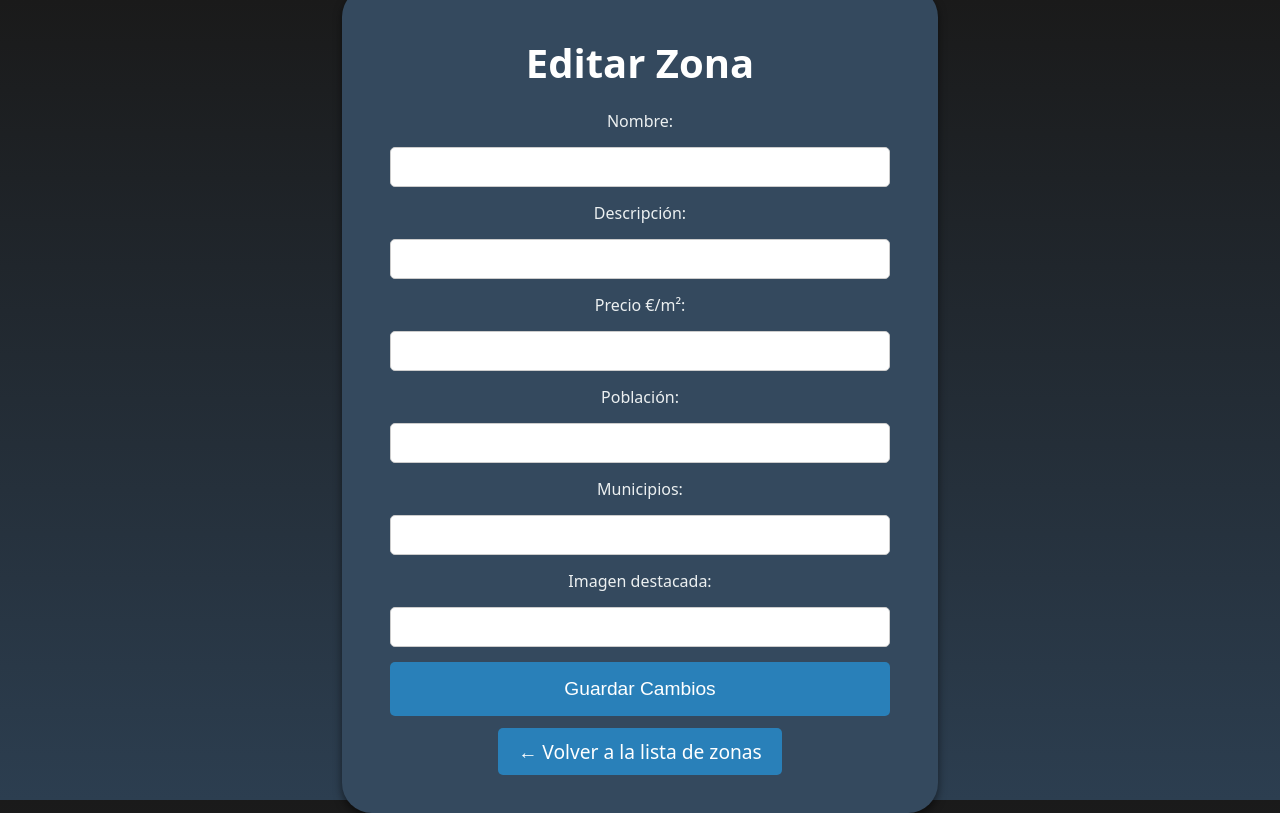
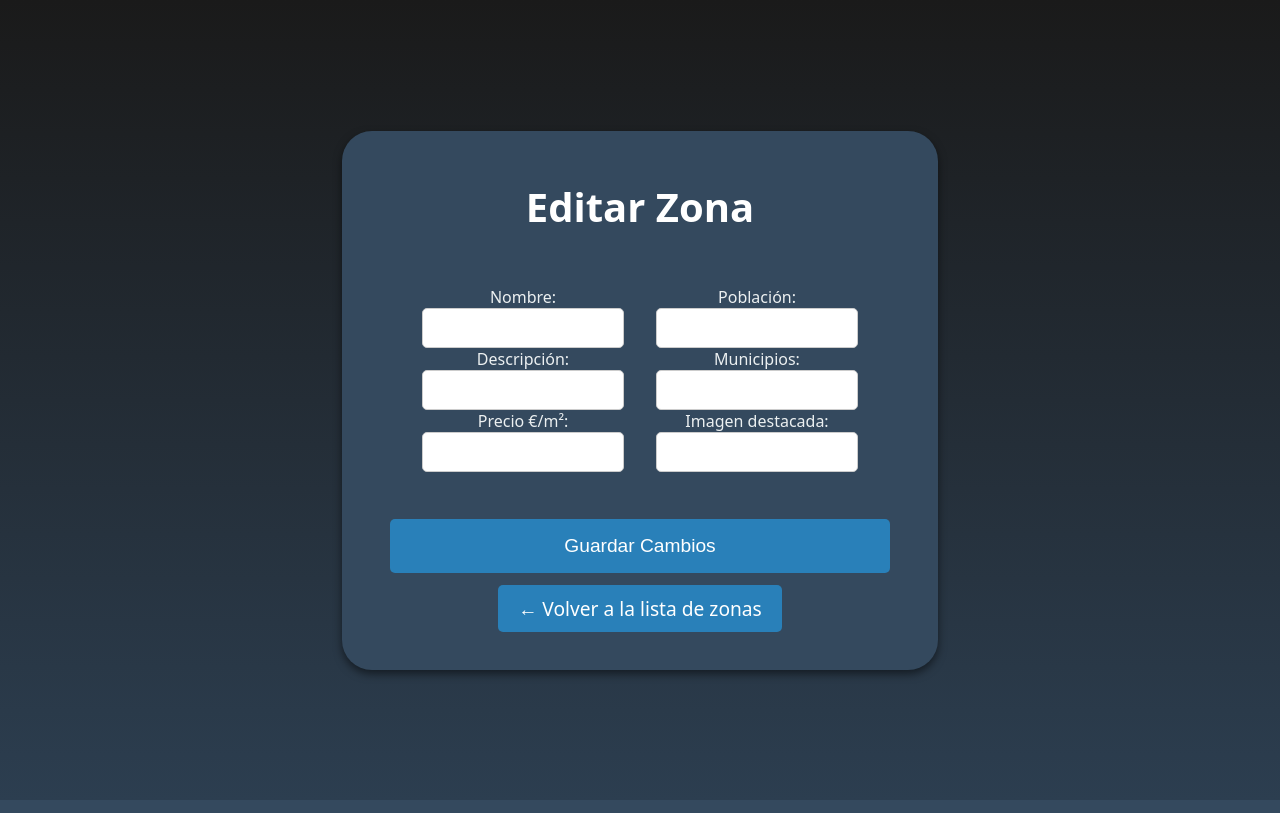
Before and after one commit to llamasdev978/inmomap, a Flask app: page /admin/zonas/editar/1 in a window 1280 px wide. Run offline with Flask 3, Linux system fonts and the light colour scheme; data that the repository does not hold is empty; some libraries are stand-ins or nearby versions.

Commit message:
retoques finales

```diff
--- a/static/style.css
+++ b/static/style.css
@@ -19,7 +19,6 @@
 h1 {
   margin: 0;
   font-size: 3rem;
-  margin-bottom: 20px;
   color: #ffffff;
 }
 
@@ -39,6 +38,7 @@
   box-shadow: 0 4px 8px rgba(0, 0, 0, 0.5);
   width: 400px;
 }
+
 
 .main-container p a {
   color: #1abc9c;
@@ -115,7 +115,7 @@
   width: 100%;
 }
 
-input[type="text"], input[type="password"] {
+input[type="text"], input[type="password"], input[type="email"] {
   padding: 10px;
   font-size: 1rem;
   border: 1px solid #ccc;
@@ -127,7 +127,7 @@
 .dash-main-container {
   width: 100%;
   height: 100%;
-  padding: 2rem;
+  padding: 1rem;
   box-sizing: border-box;
 }
 
@@ -136,7 +136,6 @@
   justify-content: space-between;
   align-items: flex-start;
   height: 90vh;
-  padding: 2rem;
   gap: 2rem;
 }
 
@@ -181,7 +180,7 @@
 }
 
 .zona:hover {
-  transform: scale(1.35);
+  transform: scale(1.1);
 }
 
 /* Asignar cada imagen a su celda del grid */
@@ -231,3 +230,30 @@
 .tabla-usuarios td:last-child {
   display: flex;
 }
+
+.dash-p {
+  font-weight: bold;
+  font-size: 2rem;
+  margin: 0;
+}
+
+.main-p {
+  margin-top: 0;
+  font-weight: bold;
+  font-size: 4rem;
+  margin-bottom: 1rem;
+
+}
+
+.form-zonas {
+  padding: 1rem;
+  display: flex;
+  flex-direction: row;
+  justify-content: space-evenly;
+  align-items: center;
+}
+
+.content-editar-zonas {
+  padding: 1rem;
+  width: 100%;
+}
--- a/templates/crud_zonas.html
+++ b/templates/crud_zonas.html
@@ -32,7 +32,6 @@
                     <td>{{ z.municipios }}</td>
                     <td>
                         <a class="mini-btn" href="{{ url_for('editar_zona', id=z.id) }}">Editar</a>
-                        <a class="mini-btn-red" href="{{ url_for('eliminar_zona', id=z.id) }}">Eliminar</a>
                     </td>
                 </tr>
                 {% endfor %}
--- a/templates/dashboard-admin.html
+++ b/templates/dashboard-admin.html
@@ -7,6 +7,7 @@
 </head>
 <body>
     <div class="dash-main-container">
+      <p class="dash-p">Mapa interactivo Comunidad de Madrid</p>
         <div class="dashboard-content">
             <div class="map-grid">
                 <img src="{{ url_for('static', filename='img/norte.png') }}" class="zona" alt="Norte" onclick="mostrarInfo('norte')">
@@ -41,10 +42,10 @@
 
             const data = await response.json();
             infoBox.innerHTML = `
-              <h2>${data.nombre.toUpperCase()}</h2>
+              <h2>ZONA ${data.nombre.toUpperCase()}</h2>
               <p><strong>Descripción:</strong> ${data.descripcion}</p>
               <p><strong>Precio por m²:</strong> ${data.precio_m2} €</p>
-              <p><strong>Población:</strong> ${data.poblacion_total}</p>
+              <p><strong>Población:</strong> ${data.poblacion_total} habitantes</p>
               <p><strong>Municipios:</strong> ${data.municipios}</p>
               <img src="/static/${data.imagen_destacada}" style="max-width: 100%; margin-top: 1rem;">
             `;
--- a/templates/dashboard-manager.html
+++ b/templates/dashboard-manager.html
@@ -7,6 +7,7 @@
 </head>
 <body>
     <div class="dash-main-container">
+      <p class="dash-p">Mapa interactivo Comunidad de Madrid</p>
         <div class="dashboard-content">
             <div class="map-grid">
                 <img src="{{ url_for('static', filename='img/norte.png') }}" class="zona" alt="Norte" onclick="mostrarInfo('norte')">
@@ -40,10 +41,10 @@
 
             const data = await response.json();
             infoBox.innerHTML = `
-              <h2>${data.nombre.toUpperCase()}</h2>
+              <h2>ZONA ${data.nombre.toUpperCase()}</h2>
               <p><strong>Descripción:</strong> ${data.descripcion}</p>
               <p><strong>Precio por m²:</strong> ${data.precio_m2} €</p>
-              <p><strong>Población:</strong> ${data.poblacion_total}</p>
+              <p><strong>Población:</strong> ${data.poblacion_total} habitantes</p>
               <p><strong>Municipios:</strong> ${data.municipios}</p>
               <img src="/static/${data.imagen_destacada}" style="max-width: 100%; margin-top: 1rem;">
             `;
--- a/templates/dashboard-user.html
+++ b/templates/dashboard-user.html
@@ -7,6 +7,7 @@
 </head>
 <body>
     <div class="dash-main-container">
+      <p class="dash-p">Mapa interactivo Comunidad de Madrid</p>
         <div class="dashboard-content">
             <div class="map-grid">
                 <img src="{{ url_for('static', filename='img/norte.png') }}" class="zona" alt="Norte" onclick="mostrarInfo('norte')">
@@ -39,10 +40,10 @@
 
             const data = await response.json();
             infoBox.innerHTML = `
-              <h2>${data.nombre.toUpperCase()}</h2>
+              <h2>ZONA ${data.nombre.toUpperCase()}</h2>
               <p><strong>Descripción:</strong> ${data.descripcion}</p>
               <p><strong>Precio por m²:</strong> ${data.precio_m2} €</p>
-              <p><strong>Población:</strong> ${data.poblacion_total}</p>
+              <p><strong>Población:</strong> ${data.poblacion_total} habitantes</p>
               <p><strong>Municipios:</strong> ${data.municipios}</p>
               <img src="/static/${data.imagen_destacada}" style="max-width: 100%; margin-top: 1rem;">
             `;
--- a/templates/editar_zona.html
+++ b/templates/editar_zona.html
@@ -9,6 +9,8 @@
     <div class="main-container" style="width: 500px;">
         <h2>Editar Zona</h2>
         <form method="POST">
+            <div class="form-zonas">
+                <div class="content-editar-zonas">
                     <label>Nombre:</label>
                     <input type="text" name="nombre" value="{{ zona.nombre }}" required>
 
@@ -18,6 +20,8 @@
                     <label>Precio €/m²:</label>
                     <input type="text" name="precio_m2" value="{{ zona.precio_m2 }}" required>
 
+                </div>
+                <div class="content-editar-zonas">
                     <label>Población:</label>
                     <input type="text" name="poblacion_total" value="{{ zona.poblacion_total }}">
 
@@ -27,7 +31,11 @@
                     <label>Imagen destacada:</label>
                     <input type="text" name="imagen_destacada" value="{{ zona.imagen_destacada }}">
 
+                </div>
+            </div>
             <input type="submit" value="Guardar Cambios" class="btn">
+
+
         </form>
         <br>
         <a href="{{ url_for('listar_zonas') }}" class="btn">← Volver a la lista de zonas</a>
--- a/templates/login.html
+++ b/templates/login.html
@@ -9,6 +9,7 @@
 
 </head>
 <body>
+    <p class="main-p">Madrid InmoMap</p>
     <div class="main-container">
         <h2>Iniciar Sesión</h2>
         <form action="{{ url_for('login') }}" method="post">
--- a/templates/register.html
+++ b/templates/register.html
@@ -19,7 +19,7 @@
             <input name="nombre" required="" type="text"/>
 
             <label for="mail">Correo electronico:</label>
-            <input name="mail" required="" type="text"/>
+            <input name="mail" required="" type="email"/>
 
             <label for="password">Contraseña:</label>
             <input id="password" name="password" required="" type="password"/>
```
Also changed, not shown: 1 other file. Lines whose indentation alone changed are shown as unchanged.
